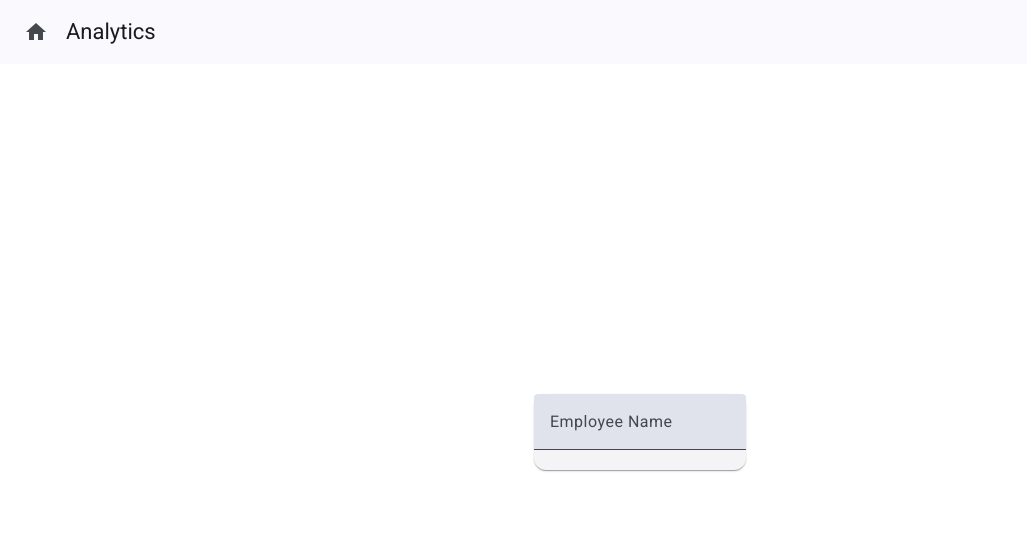
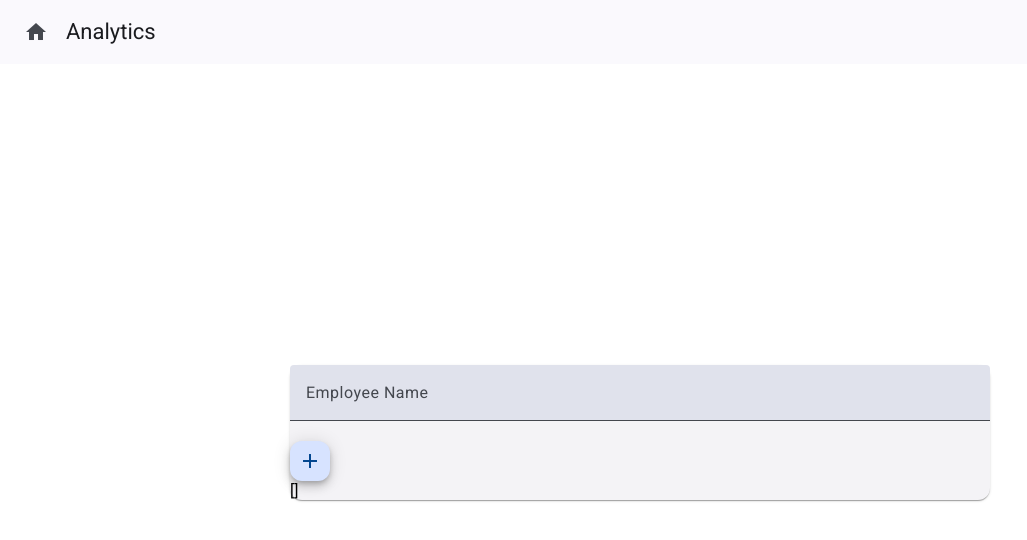
Before and after one commit to kagesite/hr-timesheet, an Angular app: page /timesheet in a window 1280 px wide. Shown: the top 540 px of the page, without its empty margins (0-1027 px from the left). Built offline with nearby package versions, Linux system fonts and the light colour scheme.

Commit message:
Completed pt2 reactive form use. Added some styling to the matcard in the timesheet component

```diff
--- a/src/app/components/timesheet/timesheet.component.html
+++ b/src/app/components/timesheet/timesheet.component.html
@@ -5,6 +5,12 @@
             <mat-form-field>
                 <input matInput [formControl]="employeeNameFC" placeholder="Employee Name" type="text">
             </mat-form-field>
+
+            <button mat-mini-fab color="primary" (click)="addEmployee()">
+                <mat-icon>add</mat-icon>
+            </button>
+
+            <div>{{employees | json}}</div>
         </mat-card>
     </div>
 </div>
--- a/src/app/components/timesheet/timesheet.component.scss
+++ b/src/app/components/timesheet/timesheet.component.scss
@@ -4,4 +4,12 @@
 
 .cards {
     margin: auto;
+    width: 100%;
 }
+
+mat-card {
+    width: 70%;
+    max-width: 700px;
+    margin: auto;
+    display: flex;
+}
--- a/src/app/components/timesheet/timesheet.component.ts
+++ b/src/app/components/timesheet/timesheet.component.ts
@@ -3,6 +3,7 @@
 import { DepartmentsService } from '../../services/departments.service';
 import { Department } from '../../interfaces/department';
 import { FormControl } from '@angular/forms';
+import { Employee } from '../../interfaces/employee';
 
 @Component({
     selector: 'app-timesheet',
@@ -14,6 +15,8 @@
     departments: Department[] | undefined;
     department: Department | undefined
     employeeNameFC = new FormControl('');
+    employees: Employee[] = [];
+    employeeId = 0
 
     constructor(
         private router: ActivatedRoute,
@@ -24,4 +27,20 @@
         this.departments = this.departmentsService.departments;
         this.department = this.departments.find(department => department.id === this.router.snapshot.params['id']);
     }
+
+    addEmployee(): void {
+        if (this.employeeNameFC.value) {
+            this.employeeId++;
+
+            this.employees.push({
+                id: this.employeeId.toString(),
+                departmentId: this.department?.id,
+                name: this.employeeNameFC.value,
+                payRate: Math.floor(Math.random() * 50) + 50,
+            });
+
+            this.employeeNameFC.setValue('');
+        }
+    }
+
 }
--- /dev/null
+++ b/src/app/interfaces/employee.ts
@@ -0,0 +1,6 @@
+export interface Employee {
+    id: string;
+    departmentId: string | undefined;
+    name: string;
+    payRate: number;
+}
```
